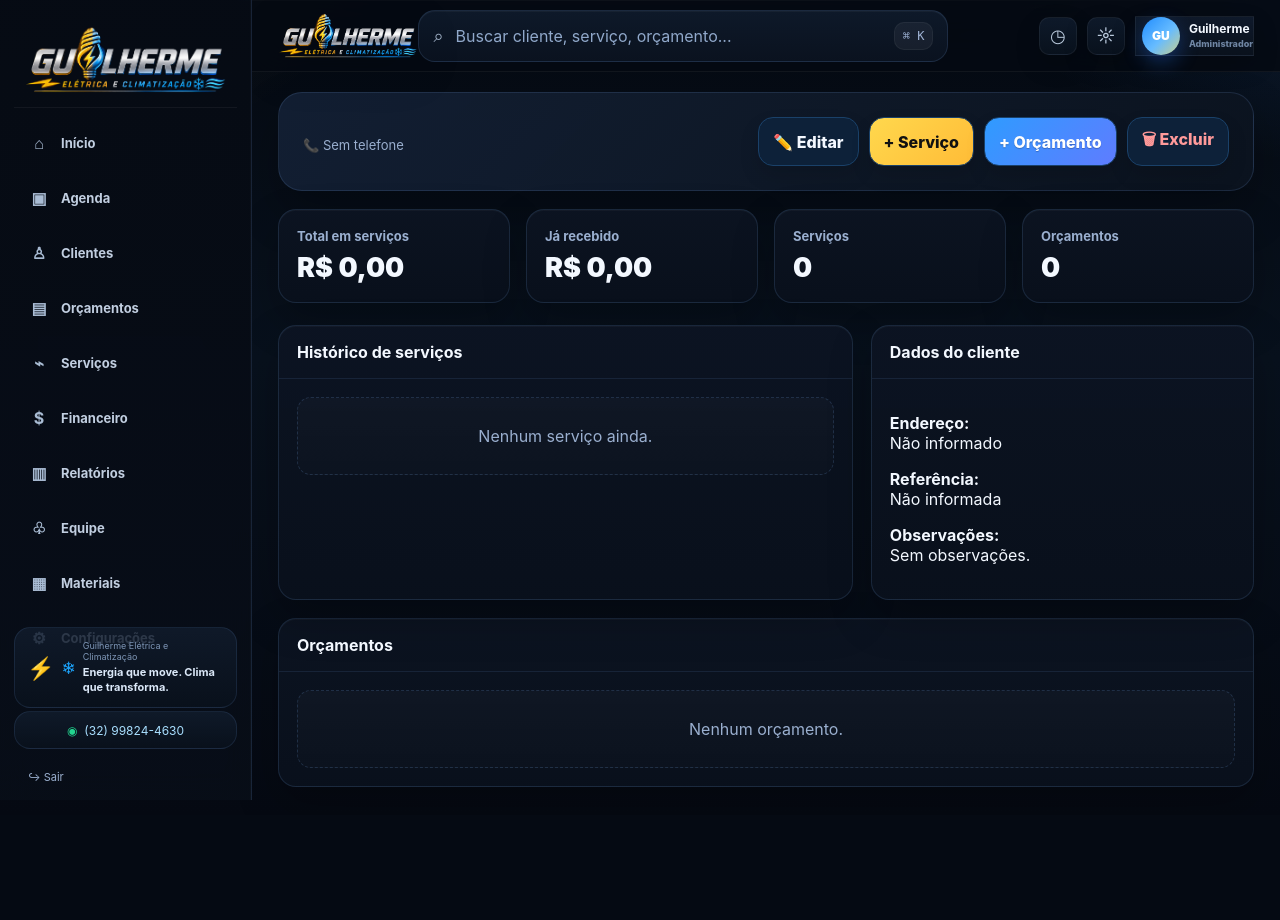
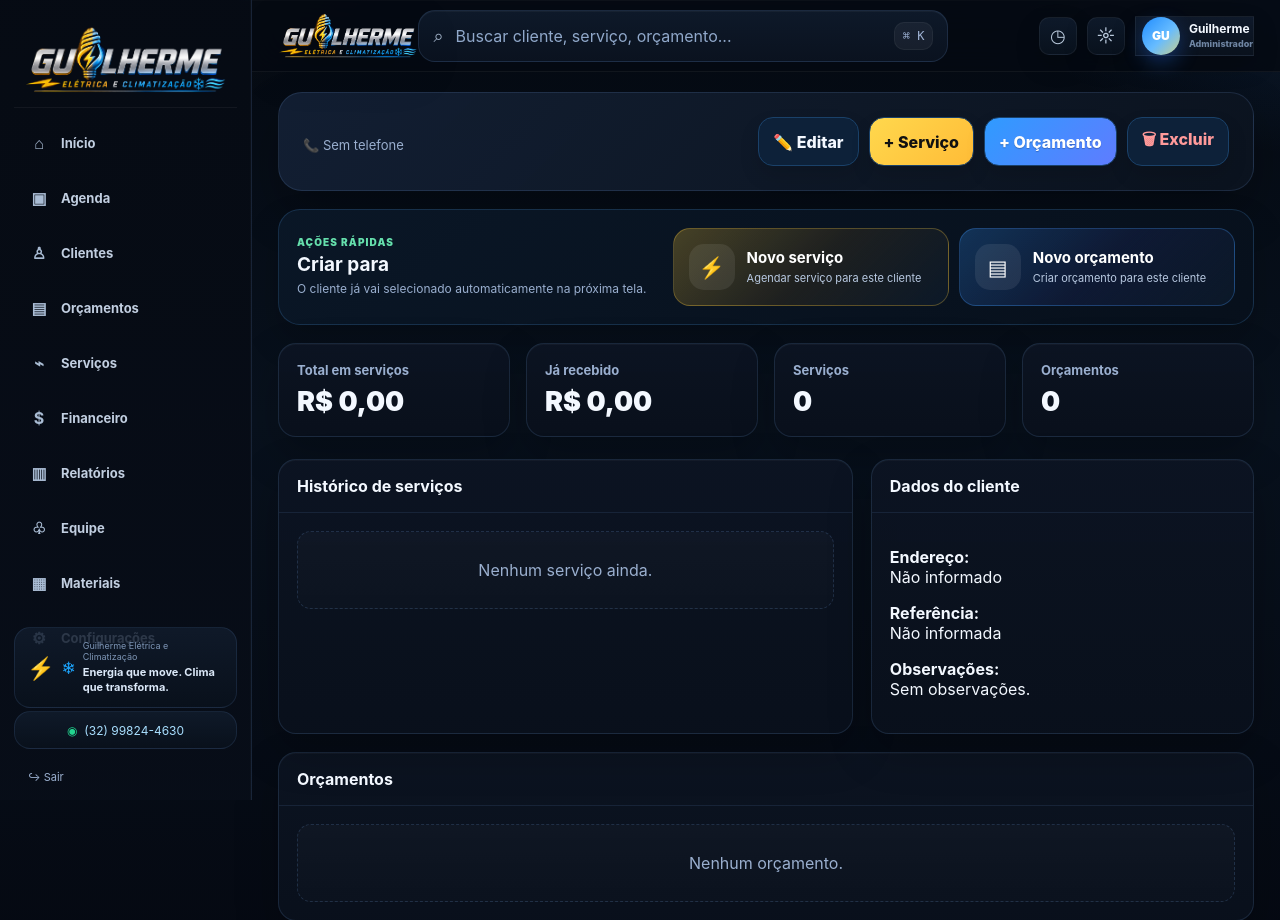
Before and after one commit to sketchJayJay/Guilherme-ELETRICISTA-APP, a Flask app: template templates/client_detail.html in a window 1280 px wide. Shown: the top 920 px of the page. Before the commit the page ends 800 px from the top, so only its background shows below. Run offline with Flask 3, Linux system fonts and the light colour scheme; the template is opened without the code that fills it, so the values that code supplies are empty; data comes from the database, SQL or seed files in the repository.

Commit message:
Add files via upload

```diff
--- a/app.py
+++ b/app.py
@@ -1045,8 +1045,8 @@ def client_new():
             return render_template("client_form.html", client=client)
         db.session.add(client)
         db.session.commit()
-        flash("Cliente cadastrado.", "success")
-        return redirect(url_for("client_detail", client_id=client.id))
+        flash("Cliente cadastrado. Agora você pode criar um serviço ou orçamento para ele.", "success")
+        return redirect(url_for("client_detail", client_id=client.id, created=1))
     return render_template("client_form.html", client=None)
 
 
@@ -1143,6 +1143,10 @@ def service_new():
     clients_list = Client.query.filter(Client.name != SYSTEM_QUOTE_CLIENT_NAME).order_by(Client.name).all()
     employees_list = Employee.query.filter_by(active=True).order_by(Employee.name).all()
     selected_client = request.args.get("client_id", type=int)
+    selected_client_obj = db.session.get(Client, selected_client) if selected_client else None
+    if selected_client_obj and selected_client_obj.name == SYSTEM_QUOTE_CLIENT_NAME:
+        selected_client_obj = None
+        selected_client = None
     selected_date = parse_date(request.args.get("date"), date.today())
     if request.method == "POST":
         client_id = request.form.get("client_id", type=int)
@@ -1245,9 +1249,10 @@ def service_new():
         return redirect(url_for("service_detail", service_id=service.id))
     return render_template(
         "service_form.html", service=None, clients=clients_list, employees=employees_list,
-        selected_client=selected_client, selected_date=selected_date,
+        selected_client=selected_client, selected_client_obj=selected_client_obj, selected_date=selected_date,
         assigned_employee_id=None, assigned_employee_value=Decimal("0"),
-        quick_client_name="", quick_client_phone="",
+        quick_client_name=(selected_client_obj.name if selected_client_obj else ""),
+        quick_client_phone=(selected_client_obj.phone if selected_client_obj else ""),
     )
 
 
@@ -1868,6 +1873,10 @@ def quote_customer_from_form(existing_quote=None):
 def quote_new():
     clients_list = Client.query.filter(Client.name != SYSTEM_QUOTE_CLIENT_NAME).order_by(Client.name).all()
     selected_client = request.args.get("client_id", type=int)
+    selected_client_obj = db.session.get(Client, selected_client) if selected_client else None
+    if selected_client_obj and selected_client_obj.name == SYSTEM_QUOTE_CLIENT_NAME:
+        selected_client_obj = None
+        selected_client = None
     if request.method == "POST":
         client_id, customer_data = quote_customer_from_form()
         if not client_id:
@@ -1920,7 +1929,7 @@ def quote_new():
         return redirect(url_for("quote_detail", quote_id=quote.id))
     return render_template(
         "quote_form.html", quote=None, clients=clients_list,
-        selected_client=selected_client,
+        selected_client=selected_client, selected_client_obj=selected_client_obj,
         customer_mode="registered" if selected_client else "guest",
     )
 
--- a/static/style.css
+++ b/static/style.css
@@ -752,3 +752,11 @@ body.v6-luxe{
 .finance-period-stats{margin-top:0}.finance-filter-bar{margin-top:0}
 @media(max-width:900px){.finance-summary-grid{grid-template-columns:repeat(2,minmax(0,1fr))}.finance-breakdown-grid{grid-template-columns:1fr}}
 @media(max-width:760px){.finance-month-hero{padding:16px 14px;border-radius:20px}.finance-month-head{display:grid;gap:14px}.finance-month-picker{display:grid;grid-template-columns:1fr 1fr}.finance-month-picker .input{width:100%;grid-column:1/-1}.finance-month-picker .btn{width:100%}.finance-summary-grid{gap:9px}.finance-summary-card{padding:14px 13px;border-radius:16px}.finance-summary-card strong{font-size:20px}.finance-summary-card small{font-size:9px}.finance-summary-card span{font-size:10px}.finance-breakdown-card{padding:13px}.finance-category-row{padding:9px 10px}.finance-period-stats{grid-template-columns:repeat(2,minmax(0,1fr))}}
+
+/* ===== Cliente -> Serviço/Orçamento: fluxo direto ===== */
+.client-next-actions{display:grid;grid-template-columns:minmax(0,.78fr) minmax(0,1.22fr);gap:16px;align-items:center;margin:0 0 18px;padding:18px;border-radius:22px;background:linear-gradient(145deg,rgba(10,23,39,.98),rgba(7,16,28,.98));border:1px solid rgba(74,145,214,.22);box-shadow:0 16px 34px rgba(0,0,0,.18)}
+.client-next-actions.just-created{border-color:rgba(56,217,150,.38);box-shadow:0 0 0 1px rgba(56,217,150,.05),0 18px 36px rgba(0,0,0,.2)}
+.client-next-copy{display:grid;gap:5px}.client-next-copy small{color:#65dfac;font-size:10px;font-weight:950;letter-spacing:.11em}.client-next-copy strong{font-size:19px}.client-next-copy span{color:var(--muted);font-size:12px;line-height:1.4}.client-next-buttons{display:grid;grid-template-columns:1fr 1fr;gap:10px}.client-action-card{display:flex;align-items:center;gap:12px;min-height:78px;padding:14px 15px;border-radius:17px;text-decoration:none;color:#fff;border:1px solid rgba(255,255,255,.08);transition:.15s}.client-action-card:hover{transform:translateY(-1px);filter:brightness(1.04)}.client-action-card.service-action{background:linear-gradient(135deg,rgba(255,202,51,.25),rgba(255,170,25,.09),rgba(12,25,41,.95));border-color:rgba(255,204,61,.28)}.client-action-card.quote-action{background:linear-gradient(135deg,rgba(49,150,255,.25),rgba(78,102,255,.1),rgba(12,25,41,.95));border-color:rgba(71,153,255,.28)}.client-action-icon{width:46px;height:46px;border-radius:15px;display:grid;place-items:center;flex:0 0 auto;font-size:21px;background:rgba(255,255,255,.08)}.client-action-card strong,.client-action-card small{display:block}.client-action-card strong{font-size:15px}.client-action-card small{margin-top:4px;color:#b8c9e1;font-size:11px;line-height:1.3}
+.preselected-client{display:flex;align-items:center;gap:11px;margin-bottom:9px;padding:11px 13px;border-radius:14px;background:rgba(56,217,150,.07);border:1px solid rgba(56,217,150,.2)}.preselected-client-icon{width:32px;height:32px;display:grid;place-items:center;border-radius:10px;background:rgba(56,217,150,.14);color:#6ee8b4;font-weight:950}.preselected-client div{min-width:0;display:flex;align-items:baseline;gap:8px;flex-wrap:wrap}.preselected-client small{width:100%;color:#7eddb5;font-size:9px;text-transform:uppercase;letter-spacing:.08em;font-weight:900}.preselected-client strong{font-size:14px}.preselected-client span{font-size:11px;color:var(--muted)}
+@media(max-width:760px){.client-next-actions{grid-template-columns:1fr;padding:15px;border-radius:19px}.client-next-buttons{grid-template-columns:1fr 1fr}.client-action-card{min-height:72px;padding:12px}.client-action-icon{width:40px;height:40px;border-radius:13px}.client-action-card strong{font-size:14px}.client-action-card small{font-size:10px}}
+@media(max-width:430px){.client-next-buttons{grid-template-columns:1fr}.client-action-card{min-height:66px}}
--- a/templates/base.html
+++ b/templates/base.html
@@ -12,7 +12,7 @@
 <link rel="manifest" href="{{ url_for('static', filename='manifest.json') }}">
 <link rel="icon" type="image/png" href="{{ url_for('static', filename='icon-192.png') }}">
 <link rel="apple-touch-icon" href="{{ url_for('static', filename='icon-192.png') }}">
-<link rel="stylesheet" href="{{ url_for('static', filename='style.css') }}?v=20260828-v6">
+<link rel="stylesheet" href="{{ url_for('static', filename='style.css') }}?v=20260910-clientflow">
 </head>
 <body class="layout-v3 v5-impact v6-luxe {% if request.endpoint=='dashboard' %}is-dashboard{% endif %}">
 <div class="app-shell premium-shell">
@@ -102,5 +102,5 @@
 <a href="#" class="mobile-more" onclick="toggleSidebar();return false"><span>•••</span>Mais</a>
 </nav>
 {% endif %}
-<script src="{{ url_for('static', filename='app.js') }}?v=20260828-v6"></script>{% block scripts %}{% endblock %}
+<script src="{{ url_for('static', filename='app.js') }}?v=20260910-clientflow"></script>{% block scripts %}{% endblock %}
 </body></html>
--- a/templates/client_detail.html
+++ b/templates/client_detail.html
@@ -1,5 +1,24 @@
 {% extends 'base.html' %}{% block content %}
 <div class="detail-hero"><div><h1>{{ client.name }}</h1><div class="detail-meta"><span>📞 {{ client.phone or 'Sem telefone' }}</span>{% if client.city %}<span>📍 {{ client.city }}</span>{% endif %}{% if client.cpf_cnpj %}<span>🪪 {{ client.cpf_cnpj }}</span>{% endif %}</div></div><div class="actions no-print"><a class="btn" href="{{ url_for('client_edit', client_id=client.id) }}">✏️ Editar</a><a class="btn primary" href="{{ url_for('service_new', client_id=client.id) }}">+ Serviço</a><a class="btn blue" href="{{ url_for('quote_new', client_id=client.id) }}">+ Orçamento</a>{% if client.address %}<a class="btn maps-btn" target="_blank" rel="noopener" href="https://www.google.com/maps/search/?api=1&query={{ client.address|urlencode }}">📍 Maps</a>{% endif %}<form method="post" action="{{ url_for('client_delete', client_id=client.id) }}" onsubmit="return confirmDelete('Excluir este cliente?')"><button class="btn danger" type="submit">🗑 Excluir</button></form></div></div>
+
+<div class="client-next-actions {% if request.args.get('created') %}just-created{% endif %}">
+  <div class="client-next-copy">
+    <small>{% if request.args.get('created') %}CLIENTE SALVO ✓{% else %}AÇÕES RÁPIDAS{% endif %}</small>
+    <strong>{% if request.args.get('created') %}O que deseja fazer agora?{% else %}Criar para {{ client.name }}{% endif %}</strong>
+    <span>O cliente já vai selecionado automaticamente na próxima tela.</span>
+  </div>
+  <div class="client-next-buttons">
+    <a class="client-action-card service-action" href="{{ url_for('service_new', client_id=client.id) }}">
+      <span class="client-action-icon">⚡</span>
+      <span><strong>Novo serviço</strong><small>Agendar serviço para este cliente</small></span>
+    </a>
+    <a class="client-action-card quote-action" href="{{ url_for('quote_new', client_id=client.id) }}">
+      <span class="client-action-icon">▤</span>
+      <span><strong>Novo orçamento</strong><small>Criar orçamento para este cliente</small></span>
+    </a>
+  </div>
+</div>
+
 <div class="grid stats"><div class="stat"><div class="label">Total em serviços</div><div class="value">{{ total_billed|money }}</div></div><div class="stat"><div class="label">Já recebido</div><div class="value">{{ total_paid|money }}</div></div><div class="stat"><div class="label">Serviços</div><div class="value">{{ services|length }}</div></div><div class="stat"><div class="label">Orçamentos</div><div class="value">{{ quotes|length }}</div></div></div>
 <div class="two-col"><div class="card"><div class="card-head"><h2>Histórico de serviços</h2></div><div class="card-body"><div class="list">{% for s in services %}<div class="service-row"><div><div class="row-title">{{ s.title }}</div><div class="row-sub">{{ s.service_date|datebr }} · {{ s.total_value|money }}</div></div><div class="actions"><span class="badge {{ s.status }}">{{ status_labels[s.status] }}</span><a class="btn sm" href="{{ url_for('service_detail', service_id=s.id) }}">Abrir</a><form method="post" action="{{ url_for('service_delete', service_id=s.id) }}" onsubmit="return confirmDelete('Excluir definitivamente este serviço?')"><button class="btn sm danger" type="submit">Excluir</button></form></div></div>{% else %}<div class="empty">Nenhum serviço ainda.</div>{% endfor %}</div></div></div>
 <div class="card"><div class="card-head"><h2>Dados do cliente</h2></div><div class="card-body"><p><strong>Endereço:</strong><br>{{ client.address or 'Não informado' }}</p><p><strong>Referência:</strong><br>{{ client.reference or 'Não informada' }}</p><p><strong>Observações:</strong><br>{{ client.notes or 'Sem observações.' }}</p><div class="actions">{% if client.phone %}<a class="btn success" target="_blank" href="https://wa.me/{{ client.phone|wa }}">Abrir WhatsApp</a>{% endif %}{% if client.address %}<a class="btn maps-btn" target="_blank" rel="noopener" href="https://www.google.com/maps/search/?api=1&query={{ client.address|urlencode }}">📍 Abrir no Maps</a>{% endif %}</div></div></div></div>
```
Also changed, not shown: MELHORIAS_10-09-2026_CLIENTE_FLUXO_DIRETO.md (added, +4 -0 lines), templates/quote_form.html (+7 -1 lines), templates/service_form.html (+7 -1 lines).
